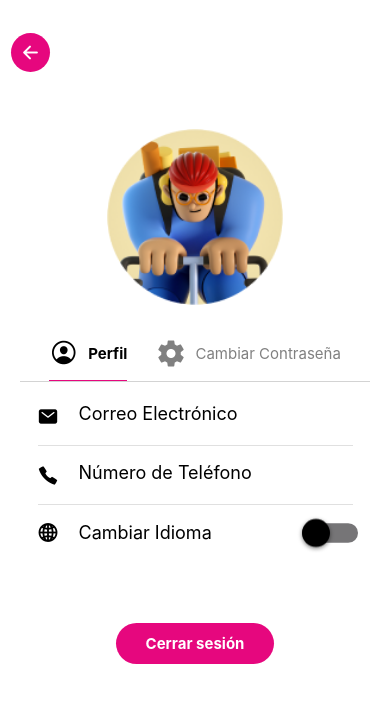
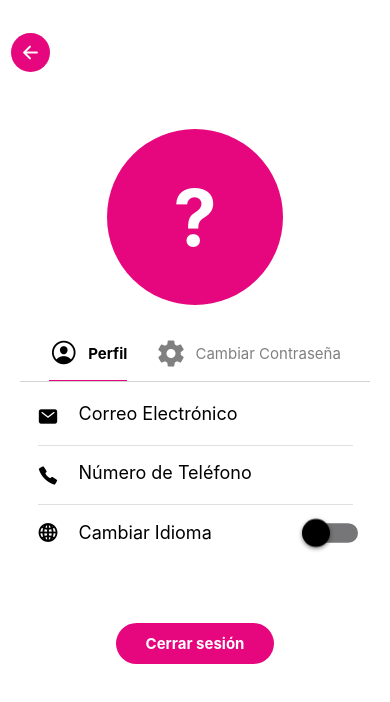
Before and after one commit to XicoNemi/mobile-app, a React Native app: screen /ProfileScreen in a window 390 px wide. Shown: the top 702 px of the page. Built offline with nearby package versions, Linux system fonts and the light colour scheme; no server answers.

Commit message:
feat: agregar componente AvatarComponent y mejorar manejo de imágenes en ProfileScreen

```diff
--- /dev/null
+++ b/app/components/generals/AvatarComponent.jsx
@@ -0,0 +1,32 @@
+import React from 'react';
+import { View, Text, StyleSheet } from 'react-native';
+import Colors from '../../utils/Colors';
+import { widthPercentageToDP as wp } from 'react-native-responsive-screen';
+
+const AvatarComponent = ({ name }) => {
+    const initial = name ? name.charAt(0).toUpperCase() : '?';
+
+    return (
+        <View style={styles.avatarContainer}>
+            <Text style={styles.avatarText}>{initial}</Text>
+        </View>
+    );
+};
+
+const styles = StyleSheet.create({
+    avatarContainer: {
+        width: wp('45%'),
+        height: wp('45%'),
+        borderRadius: wp('22.5%'),
+        backgroundColor: Colors.primary,
+        justifyContent: 'center',
+        alignItems: 'center',
+    },
+    avatarText: {
+        color: 'white',
+        fontSize: wp('20%'),
+        fontWeight: 'bold',
+    },
+});
+
+export default AvatarComponent;
--- a/app/screens/dashbordScreens/profile/ProfileScreen.jsx
+++ b/app/screens/dashbordScreens/profile/ProfileScreen.jsx
@@ -22,6 +22,7 @@ import LanguageProvider from "../../../lenguage/LanguageProvider";
 import SkeletonComponent from "../../../components/generals/SkeletonComponent";
 import { widthPercentageToDP as wp, heightPercentageToDP as hp } from 'react-native-responsive-screen';
 import api from '../../../utils/Api';
+import AvatarComponent from "../../../components/generals/AvatarComponent";
 
 const ProfileScreen = ({ navigation }) => {
   const [isEditingPassword, setIsEditingPassword] = useState(false);
@@ -96,10 +97,14 @@ const ProfileScreen = ({ navigation }) => {
               <SkeletonComponent width={wp('45%')} height={wp('45%')} borderRadius={wp('22.5%')} />
             </View>
           ) : (
-            <Image
-              source={userData?.url_image ? { uri: userData.url_image } : require("../../../../assets/avatar.png")}
-              style={styles.avatar}
-            />
+            userData?.url_image ? (
+              <Image
+                source={{ uri: userData.url_image }}
+                style={styles.avatar}
+              />
+            ) : (
+              <AvatarComponent name={userData?.name} />
+            )
           )}
           {loading ? (
             <View style={{ width: wp('62.5%'), height: hp('4%'), borderRadius: wp('2.5%'), overflow: 'hidden', marginTop: hp('1%') }}>
```
